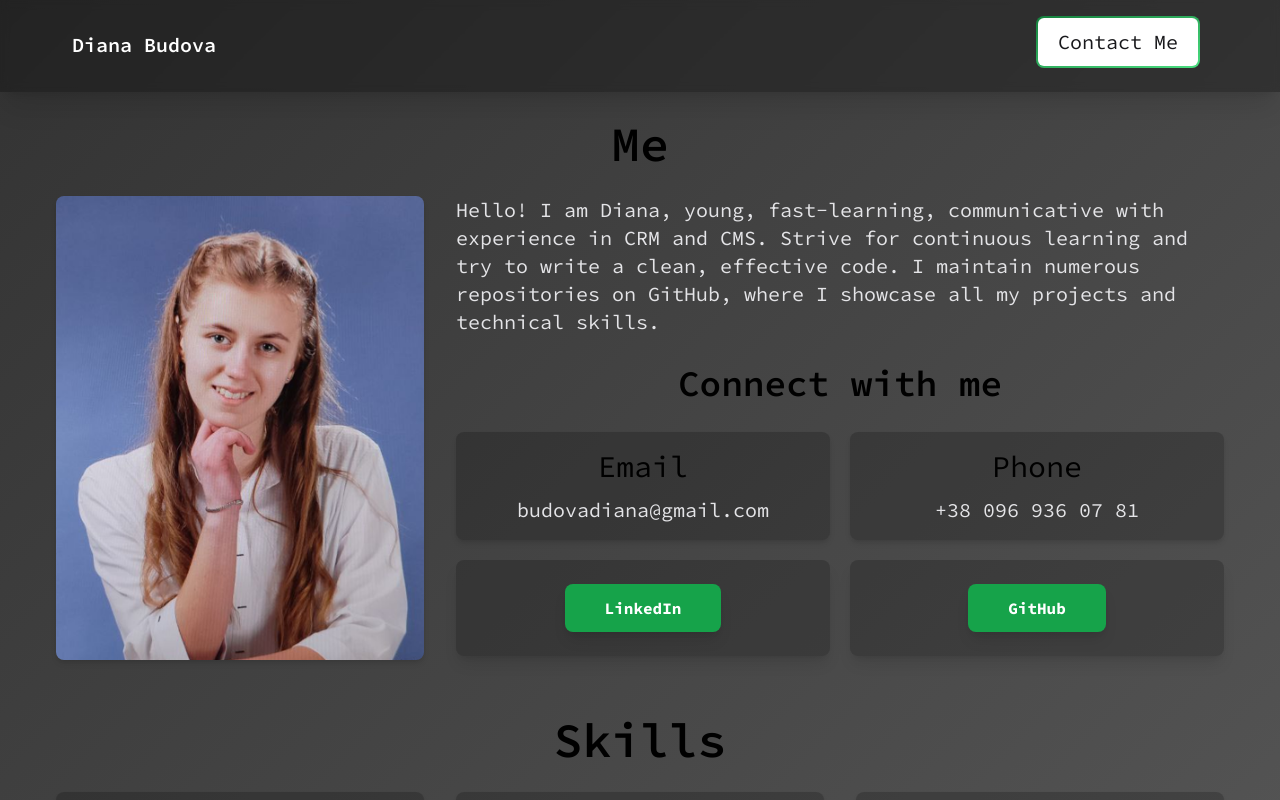
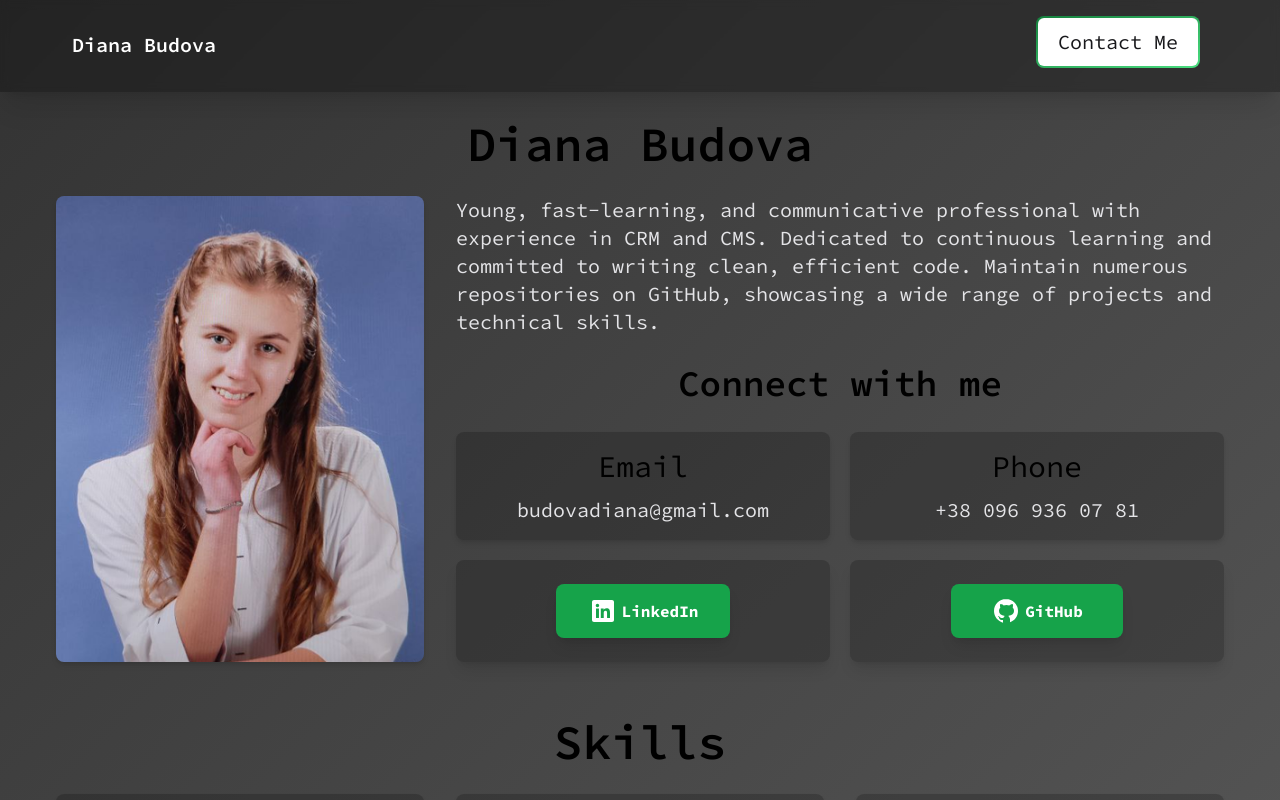
Before and after one commit to DianaBudova/personal-resume-site, a Next.js app: page / in a window 1280 px wide. Shown: the top 800 px of the page. Built offline with nearby package versions, Linux system fonts and the light colour scheme.

Commit message:
add icons linkedin and github

```diff
--- a/src/app/me/page.js
+++ b/src/app/me/page.js
@@ -2,23 +2,23 @@ const MeComponent = () => {
     return (
         <>
             <h1 className="text-3xl sm:text-4xl md:text-5xl text-center font-semibold mb-7">
-                Me
+                Diana Budova
             </h1>
             <div className="grid grid-cols-1 sm:grid-cols-3 sm:gap-8">
                 <div className="col-span-1 flex justify-center">
                     <img
-                        src="/images/Me.png"
+                        src="images/Me.png"
                         alt="Me"
                         className="rounded-lg shadow-md object-cover"
                     />
                 </div>
                 <div className="col-span-2">
                     <p className="text-lg sm:text-xl text-zinc-200 my-5 sm:mt-0">
-                        Hello! I am Diana, young, fast-learning, communicative with experience in
-                        CRM and CMS. Strive for continuous learning and try to
-                        write a clean, effective code. I maintain numerous
-                        repositories on GitHub, where I showcase all my projects
-                        and technical skills.
+                        Young, fast-learning, and communicative professional
+                        with experience in CRM and CMS. Dedicated to continuous
+                        learning and committed to writing clean, efficient code.
+                        Maintain numerous repositories on GitHub, showcasing a
+                        wide range of projects and technical skills.
                     </p>
                     <div className="mt-7">
                         <h2 className="text-2xl sm:text-3xl md:text-4xl text-center font-semibold mb-7">
@@ -42,23 +42,42 @@ const MeComponent = () => {
                                 </p>
                             </div>
                             <div className="flex flex-col items-center bg-black bg-opacity-20 backdrop-filter rounded-lg shadow-lg p-6 space-y-4">
-                                <form action="https://www.linkedin.com/in/diana-budova-2690472b7/" target="_blank">
+                                <form
+                                    action="https://www.linkedin.com/in/diana-budova-2690472b7/"
+                                    target="_blank"
+                                >
+                                    <button
+                                        type="submit"
+                                        className="bg-green-600 hover:bg-green-700 text-white font-bold py-3 px-8 rounded-lg shadow-lg transition-transform hover:scale-105"
+                                    >
+                                        <div className="flex items-center justify-center">
+                                            <img
+                                                className="mr-1"
+                                                src="images/social-media/linkedin.svg"
+                                                alt="LinkedIn"
+                                            />
+                                            <span>LinkedIn</span>
+                                        </div>
+                                    </button>
+                                </form>
+                            </div>
+                            <div className="flex flex-col items-center bg-black bg-opacity-20 backdrop-filter rounded-lg shadow-lg p-6 space-y-4">
+                                <form
+                                    action="https://github.com/DianaBudova"
+                                    target="_blank"
+                                >
                                     <button
                                         type="submit"
                                         className="bg-green-600 hover:bg-green-700 text-white font-bold py-3 px-10 rounded-lg shadow-lg transition-transform hover:scale-105"
                                     >
-                                        LinkedIn
-                                    </button>
-                                </form>
-                            </div>
-
-                            <div className="flex flex-col items-center bg-black bg-opacity-20 backdrop-filter rounded-lg shadow-lg p-6 space-y-4">
-                                <form action="https://github.com/DianaBudova" target="_blank">
-                                    <button
-                                        type="submit"
-                                        className="bg-green-600 hover:bg-green-700 text-white font-bold py-3 px-10 rounded-lg shadow-lg transition-transform hover:scale-105"
-                                    >
-                                        GitHub
+                                        <div className="flex items-center justify-center">
+                                            <img
+                                                className="mr-1"
+                                                src="images/social-media/github.svg"
+                                                alt="GitHub"
+                                            />
+                                            <span>GitHub</span>
+                                        </div>
                                     </button>
                                 </form>
                             </div>
```
Also changed, not shown: public/images/social-media/github.svg (added), public/images/social-media/linkedin.svg (added).
